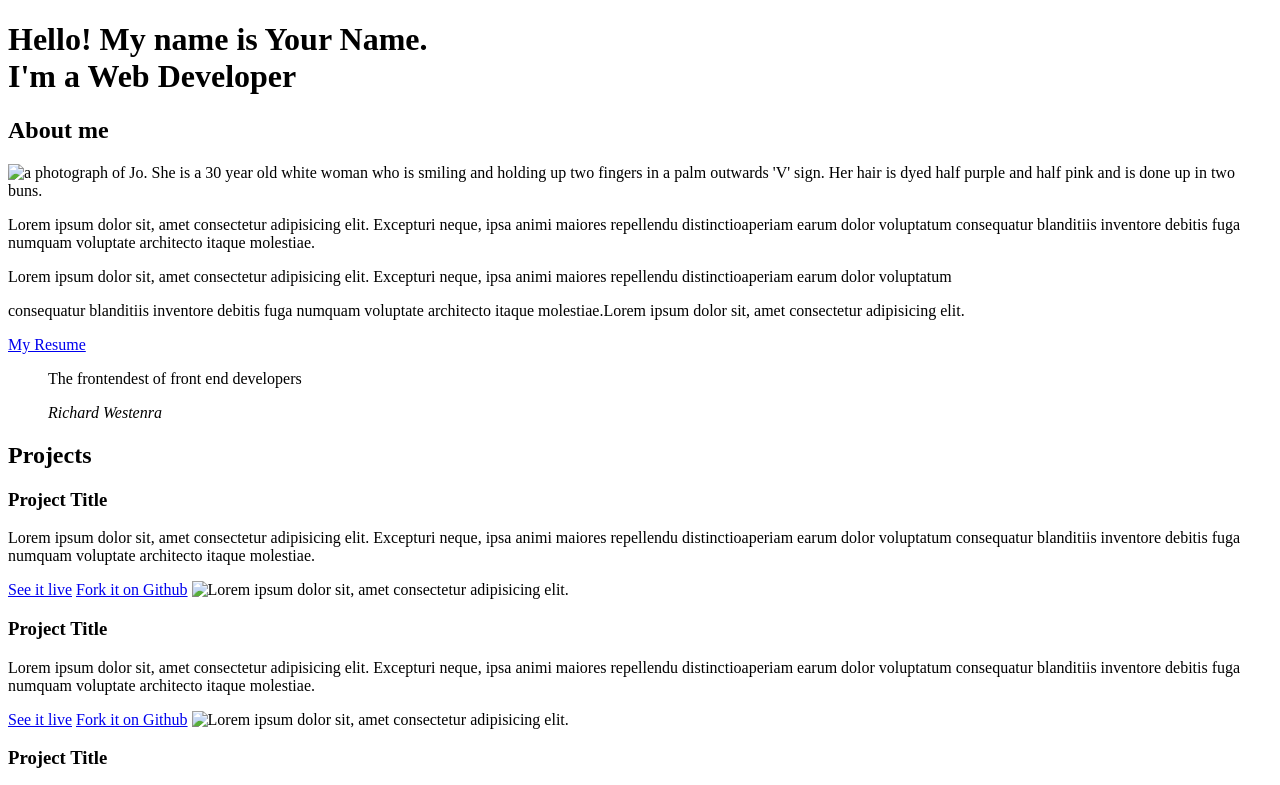
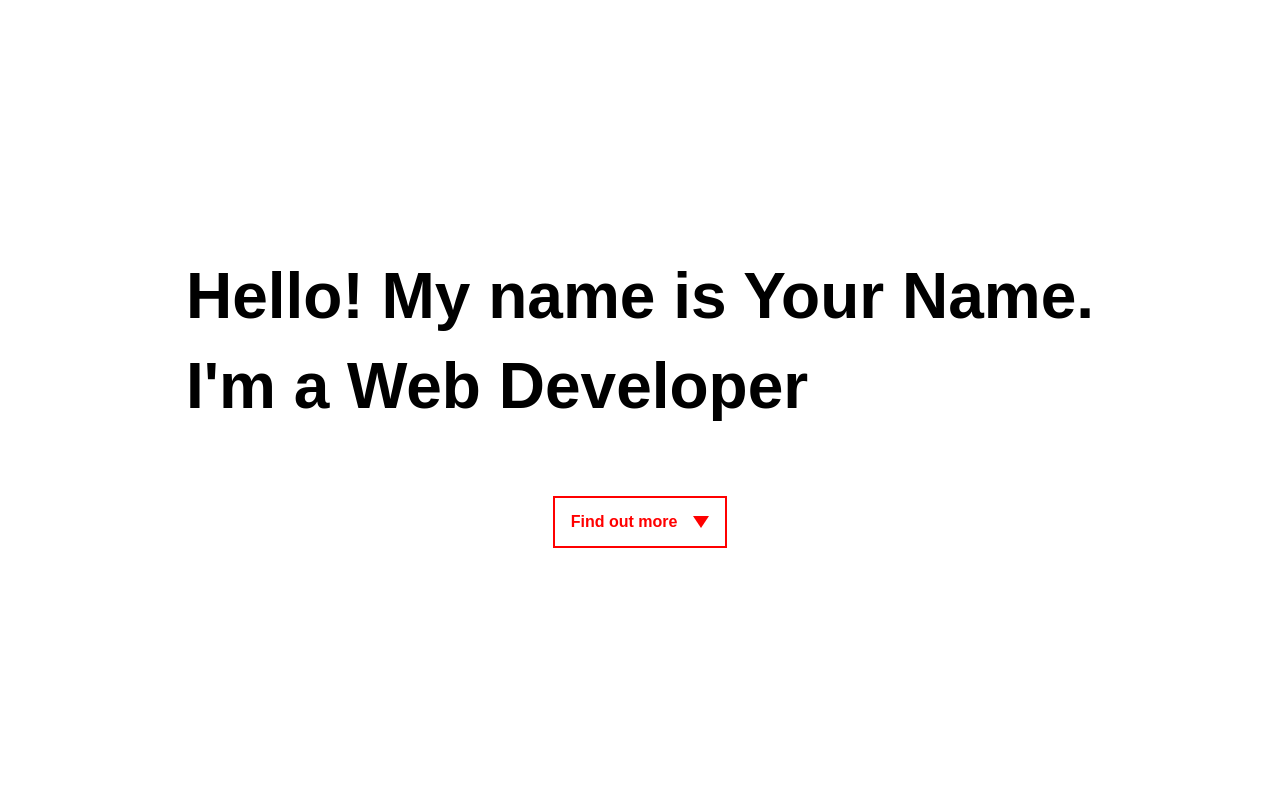
Before and after one commit to thisisjofrank/portfolio-site-lesson-1, a plain HTML site: page index.html in a window 1280 px wide. Shown: the top 785 px of the page. Drawn offline with Linux system fonts and the light colour scheme.

Commit message:
updating css

```diff
--- a/index.html
+++ b/index.html
@@ -4,14 +4,18 @@
     <meta charset="UTF-8">
     <meta http-equiv="X-UA-Compatible" content="IE=edge">
     <meta name="viewport" content="width=device-width, initial-scale=1.0">
+    <link rel="stylesheet" href="reset.css">
+    <link rel="stylesheet" href="style.css">
+
     <title>My Portfolio site</title>
 </head>
 <body>
     <header>
         <h1>Hello! My name is Your Name. <br>I'm a Web Developer</h1>
+        <a href="#about" class="header-link">Find out more</a>
     </header>
     <main>
-        <section>
+        <section id="about">
             <h2>About me</h2>
             <img src="images/jo.jpg" alt="a photograph of Jo. She is a 30 year old white woman who is smiling and holding up two fingers in a palm outwards 'V' sign. Her hair is dyed half purple and half pink and is done up in two buns.">
             <p>Lorem ipsum dolor sit, amet consectetur adipisicing elit. Excepturi neque, ipsa animi maiores repellendu distinctioaperiam earum dolor voluptatum consequatur blanditiis inventore debitis fuga numquam voluptate architecto itaque molestiae.</p>
--- /dev/null
+++ b/reset.css
@@ -0,0 +1,48 @@
+/* http://meyerweb.com/eric/tools/css/reset/
+   v2.0 | 20110126
+   License: none (public domain)
+*/
+
+html, body, div, span, applet, object, iframe,
+h1, h2, h3, h4, h5, h6, p, blockquote, pre,
+a, abbr, acronym, address, big, cite, code,
+del, dfn, em, img, ins, kbd, q, s, samp,
+small, strike, strong, sub, sup, tt, var,
+b, u, i, center,
+dl, dt, dd, ol, ul, li,
+fieldset, form, label, legend,
+table, caption, tbody, tfoot, thead, tr, th, td,
+article, aside, canvas, details, embed,
+figure, figcaption, footer, header, hgroup,
+menu, nav, output, ruby, section, summary,
+time, mark, audio, video {
+	margin: 0;
+	padding: 0;
+	border: 0;
+	font-size: 100%;
+	font: inherit;
+	vertical-align: baseline;
+}
+/* HTML5 display-role reset for older browsers */
+article, aside, details, figcaption, figure,
+footer, header, hgroup, menu, nav, section {
+	display: block;
+}
+body {
+	line-height: 1;
+}
+ol, ul {
+	list-style: none;
+}
+blockquote, q {
+	quotes: none;
+}
+blockquote:before, blockquote:after,
+q:before, q:after {
+	content: '';
+	content: none;
+}
+table {
+	border-collapse: collapse;
+	border-spacing: 0;
+}
--- a/style.css
+++ b/style.css
@@ -1 +1,59 @@
-{\rtf1}
+:root {
+    --primary: red;
+    --secondary: orange;
+    --tertiary: yellow;
+    --dk-grey: #333;
+
+}
+
+body {
+    font-family: Arial, Helvetica, sans-serif;
+}
+
+header {
+    height: 100vh;
+    display: flex;
+    flex-direction: column;
+    justify-content: center;
+    align-items: center;
+}
+
+h1 {
+    margin-bottom: 4rem;
+    font-size: 5vw;
+    font-weight: bold;
+    line-height: 1.4em;
+}
+
+.header-link {
+    position: relative;
+    display: block;
+    display: flex; /* for the arrow */
+    align-items: center; /* for the arrow */
+    justify-content: space-between; /* for the arrow */
+    padding: 1rem;
+    border: 2px solid var(--primary);
+    font-weight: bold;
+    text-decoration: none;
+    color: var(--primary)
+}
+
+.header-link:hover {
+    background-color: var(--primary);
+    color: white;
+}
+
+/* getting fancy! */
+.header-link::after {
+    content: '';
+    width: 0;
+    height: 0;
+    margin-left: 1rem;
+    border-left: .5rem solid transparent;
+    border-right: .5rem solid transparent;
+    border-top: .75rem solid var(--primary);
+}
+
+.header-link:hover::after {
+    border-top-color: white;
+}
```
